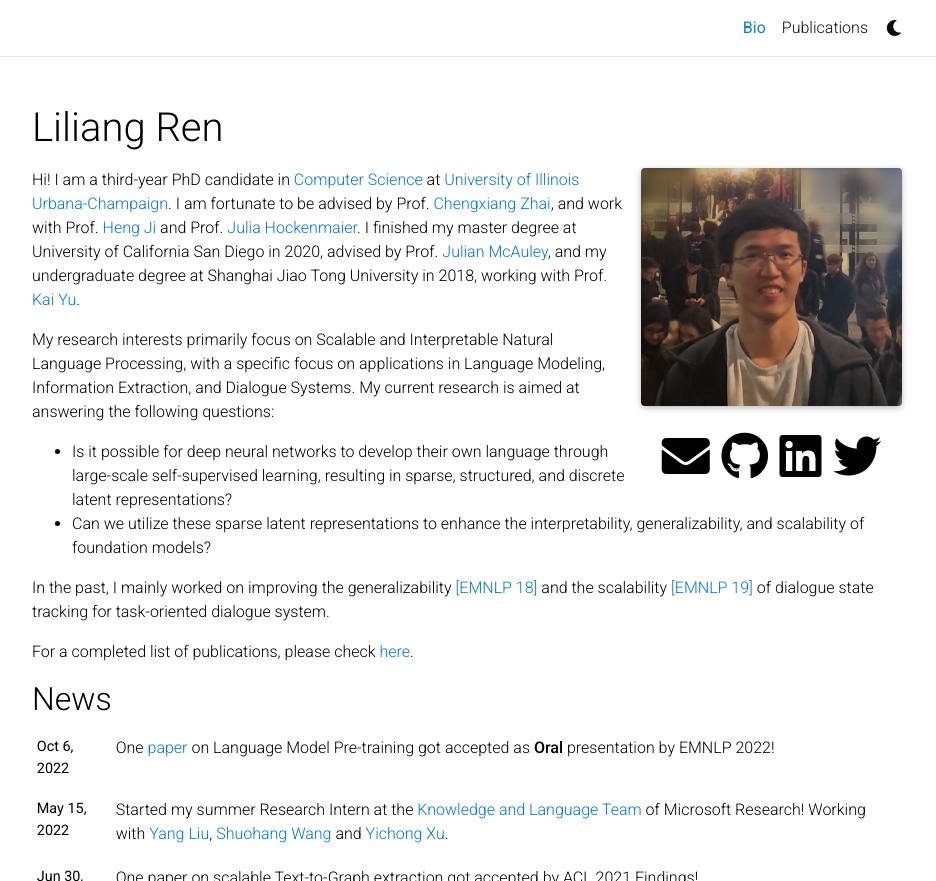
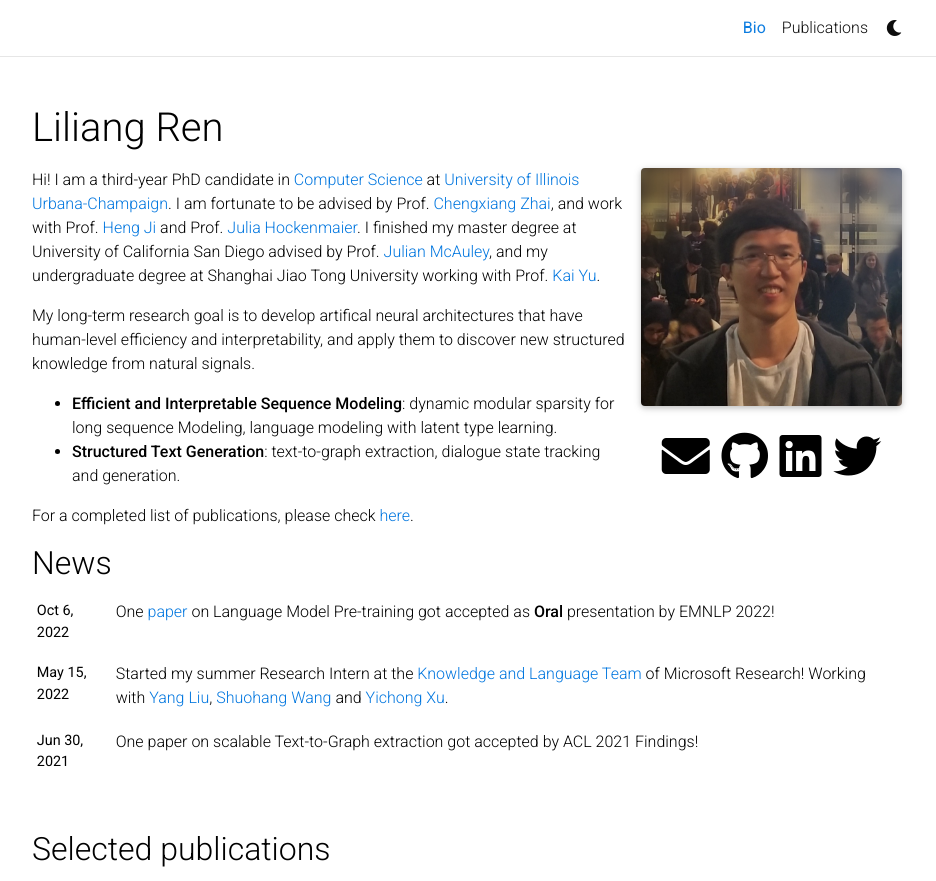
Before and after one commit to renll/renll.github.io, a Jekyll site: the page built from _pages/about.md, in a window 1280 px wide and 1191 px high, cut to the strip 0-881 px from the top of the window. Shown: the whole strip, without its empty margins (173-1109 px from the left). Built offline with Jekyll 4.4.1, drawn with Linux system fonts in a browser that asks for light colours; full-size pictures stand in for the smaller copies a plugin makes; comment, search, counter and statistics services are not loaded; a style sheet for code colours, icons or effects is not loaded.

Commit message:
Update about.md

```diff
--- a/_pages/about.md
+++ b/_pages/about.md
@@ -13,13 +13,15 @@ selected_papers: true # includes a list of papers marked as "selected={true}"
 social: true  # includes social icons at the bottom of the page
 ---
 
-Hi! I am a third-year PhD candidate in [Computer Science](https://cs.illinois.edu/) at [University of Illinois Urbana-Champaign](https://illinois.edu/). I am fortunate to be advised by Prof. [Chengxiang Zhai](http://czhai.cs.illinois.edu/), and work with Prof. [Heng Ji](http://blender.cs.illinois.edu/hengji.html) and Prof. [Julia Hockenmaier](https://juliahmr.cs.illinois.edu/). I finished my master degree at University of California San Diego in 2020, advised by Prof. [Julian McAuley](https://cseweb.ucsd.edu/~jmcauley/), and my undergraduate degree at Shanghai Jiao Tong University in 2018, working with Prof. [Kai Yu](https://x-lance.sjtu.edu.cn/en/members/kai_yu).
+Hi! I am a third-year PhD candidate in [Computer Science](https://cs.illinois.edu/) at [University of Illinois Urbana-Champaign](https://illinois.edu/). I am fortunate to be advised by Prof. [Chengxiang Zhai](http://czhai.cs.illinois.edu/), and work with Prof. [Heng Ji](http://blender.cs.illinois.edu/hengji.html) and Prof. [Julia Hockenmaier](https://juliahmr.cs.illinois.edu/). I finished my master degree at University of California San Diego advised by Prof. [Julian McAuley](https://cseweb.ucsd.edu/~jmcauley/), and my undergraduate degree at Shanghai Jiao Tong University working with Prof. [Kai Yu](https://x-lance.sjtu.edu.cn/en/members/kai_yu).
 
-My research interests primarily focus on Scalable and Interpretable Natural Language Processing, with a specific focus on applications in Language Modeling, Information Extraction, and Dialogue Systems. My current research is aimed at answering the following questions:
-* Is it possible for deep neural networks to develop their own language through large-scale self-supervised learning, resulting in sparse, structured, and discrete latent representations?
-* Can we utilize these sparse latent representations to enhance the interpretability, generalizability, and scalability of foundation models?
+My long-term research goal is to develop artifical neural architectures that have human-level efficiency and interpretability, and apply them to discover new structured knowledge from natural signals.
 
-In the past, I mainly worked on improving the generalizability [[EMNLP 18]](https://arxiv.org/abs/1810.09587) and the scalability [[EMNLP 19]](https://arxiv.org/abs/1909.00754) of dialogue state tracking for task-oriented dialogue system.
+* **Efficient and Interpretable Sequence Modeling**: dynamic modular sparsity for long sequence Modeling, language modeling with latent type learning.
+* **Structured Text Generation**: text-to-graph extraction, dialogue state tracking and generation.
+
+<!-- In the past, I mainly worked on improving the generalizability [[EMNLP 18]](https://arxiv.org/abs/1810.09587) and the scalability [[EMNLP 19]](https://arxiv.org/abs/1909.00754) of dialogue state tracking for task-oriented dialogue system.
+ -->
 
 For a completed list of publications, please check [here](/publications/).
 
```
